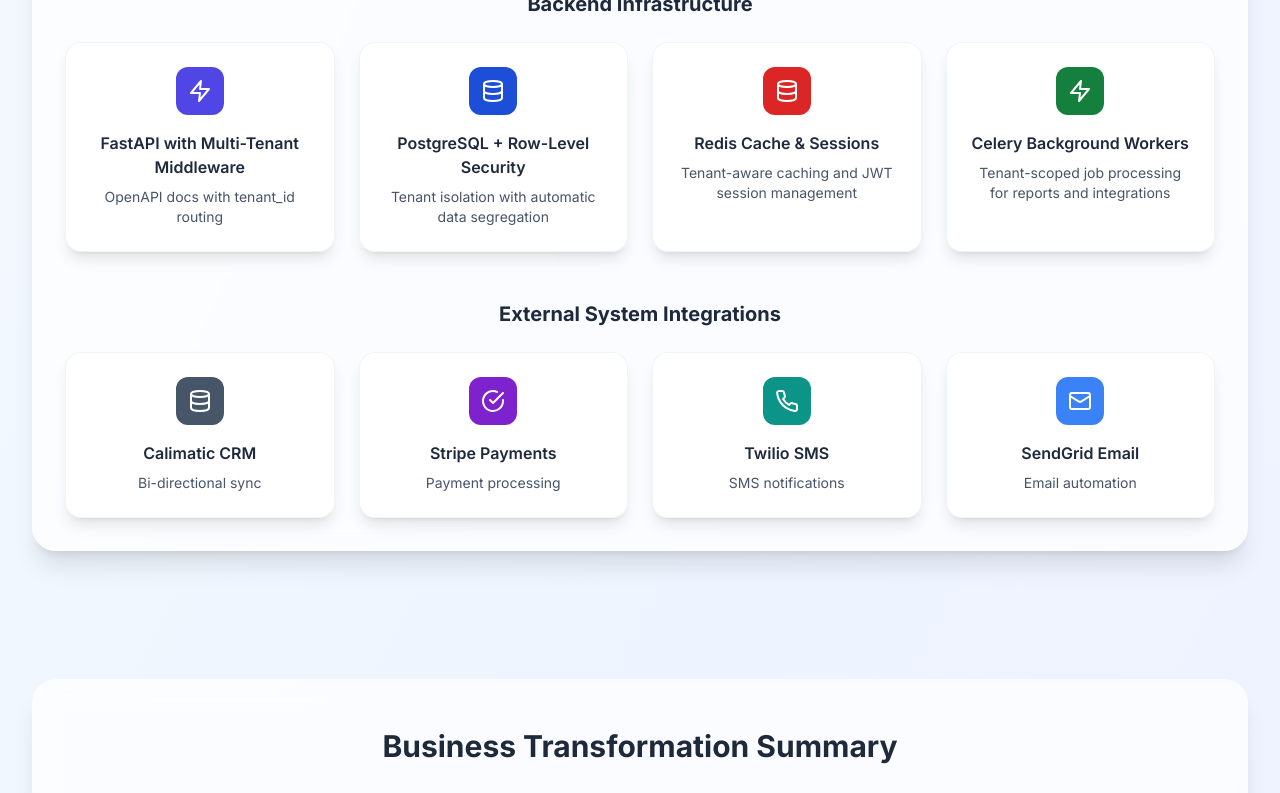
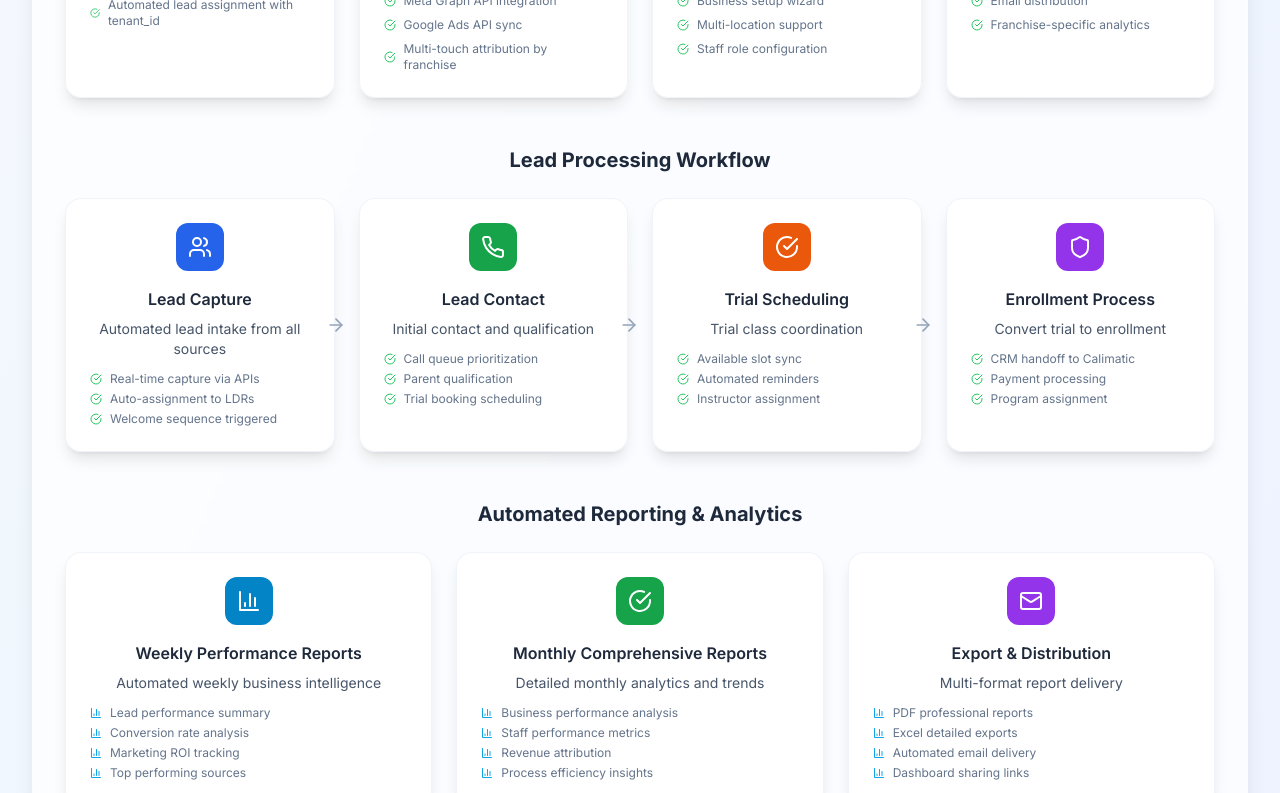
Before and after one commit to armankhan1999/FranFlow-Architecture, a Next.js app: page /client-view in a window 1280 px wide. Shown: the part 1520-2313 px from the top of the page. Built offline with nearby package versions, Linux system fonts and the light colour scheme.

Commit message:
Update Business Flow to match client requirements - educational franchise processes

```diff
--- a/src/components/client/BusinessFlowDiagram.tsx
+++ b/src/components/client/BusinessFlowDiagram.tsx
@@ -63,64 +63,73 @@ const BusinessFlowDiagram = () => {
     }
   ]
 
-  // Multi-Tenant Backend Infrastructure
-  const backendSystems = [
+  // Lead Processing Workflow - Educational Franchise Business Process
+  const leadProcessFlow = [
     {
-      name: 'FastAPI with Multi-Tenant Middleware',
-      description: 'OpenAPI docs with tenant_id routing',
-      icon: Zap,
-      iconBg: 'bg-indigo-600'
+      name: 'Lead Capture',
+      description: 'Automated lead intake from all sources',
+      icon: Users,
+      iconBg: 'bg-blue-600',
+      actions: ['Real-time capture via APIs', 'Auto-assignment to LDRs', 'Welcome sequence triggered']
     },
     {
-      name: 'PostgreSQL + Row-Level Security',
-      description: 'Tenant isolation with automatic data segregation',
-      icon: Database,
-      iconBg: 'bg-blue-700'
+      name: 'Lead Contact',
+      description: 'Initial contact and qualification',
+      icon: Phone,
+      iconBg: 'bg-green-600',
+      actions: ['Call queue prioritization', 'Parent qualification', 'Trial booking scheduling']
     },
     {
-      name: 'Redis Cache & Sessions',
-      description: 'Tenant-aware caching and JWT session management',
-      icon: Database,
-      iconBg: 'bg-red-600'
+      name: 'Trial Scheduling',
+      description: 'Trial class coordination',
+      icon: CheckCircle,
+      iconBg: 'bg-orange-600',
+      actions: ['Available slot sync', 'Automated reminders', 'Instructor assignment']
     },
     {
-      name: 'Celery Background Workers',
-      description: 'Tenant-scoped job processing for reports and integrations',
-      icon: Zap,
-      iconBg: 'bg-green-700'
+      name: 'Enrollment Process',
+      description: 'Convert trial to enrollment',
+      icon: Shield,
+      iconBg: 'bg-purple-600',
+      actions: ['CRM handoff to Calimatic', 'Payment processing', 'Program assignment']
     }
   ]
 
-  // External Integrations
-  const integrations = [
+  // Automated Reporting Features - Based on Client Requirements
+  const reportingFeatures = [
     {
-      name: 'Calimatic CRM',
-      description: 'Bi-directional sync',
-      icon: Database,
-      iconBg: 'bg-slate-600'
+      name: 'Weekly Performance Reports',
+      description: 'Automated weekly business intelligence',
+      icon: BarChart3,
+      iconBg: 'bg-primary-600',
+      features: ['Lead performance summary', 'Conversion rate analysis', 'Marketing ROI tracking', 'Top performing sources']
     },
     {
-      name: 'Stripe Payments',
-      description: 'Payment processing',
+      name: 'Monthly Comprehensive Reports',
+      description: 'Detailed monthly analytics and trends',
       icon: CheckCircle,
-      iconBg: 'bg-purple-700'
+      iconBg: 'bg-success-600',
+      features: ['Business performance analysis', 'Staff performance metrics', 'Revenue attribution', 'Process efficiency insights']
     },
     {
-      name: 'Twilio SMS',
-      description: 'SMS notifications',
-      icon: Phone,
-      iconBg: 'bg-teal-600'
-    },
-    {
-      name: 'SendGrid Email',
-      description: 'Email automation',
+      name: 'Export & Distribution',
+      description: 'Multi-format report delivery',
       icon: Mail,
-      iconBg: 'bg-blue-500'
+      iconBg: 'bg-secondary-600',
+      features: ['PDF professional reports', 'Excel detailed exports', 'Automated email delivery', 'Dashboard sharing links']
     }
   ]
 
   return (
     <div className="glass-effect rounded-3xl p-8">
+      <div className="text-center mb-12">
+        <h2 className="text-3xl font-bold text-slate-800 mb-4">
+          FranFlow Business Process Flow
+        </h2>
+        <p className="text-lg text-slate-600 max-w-3xl mx-auto">
+          Complete educational franchise operations from multi-channel lead capture through enrollment and ongoing management
+        </p>
+      </div>
       {/* External Lead Sources */}
       <motion.div
         initial={{ opacity: 0, y: 20 }}
@@ -168,7 +177,7 @@ const BusinessFlowDiagram = () => {
         className="mb-12"
       >
         <h3 className="text-xl font-bold text-slate-800 mb-6 text-center">
-          FranFlow Core System Architecture
+          FranFlow Core System Components
         </h3>
 
         <div className="grid grid-cols-1 lg:grid-cols-4 gap-6">
@@ -200,7 +209,7 @@ const BusinessFlowDiagram = () => {
         </div>
       </motion.div>
 
-      {/* Backend Infrastructure */}
+      {/* Lead Processing Workflow */}
       <motion.div
         initial={{ opacity: 0, y: 20 }}
         whileInView={{ opacity: 1, y: 0 }}
@@ -209,30 +218,45 @@ const BusinessFlowDiagram = () => {
         className="mb-12"
       >
         <h3 className="text-xl font-bold text-slate-800 mb-6 text-center">
-          Backend Infrastructure
+          Lead Processing Workflow
         </h3>
 
         <div className="grid grid-cols-1 md:grid-cols-4 gap-6">
-          {backendSystems.map((system, index) => (
+          {leadProcessFlow.map((step, index) => (
             <motion.div
-              key={system.name}
+              key={step.name}
               initial={{ opacity: 0, x: -20 }}
               whileInView={{ opacity: 1, x: 0 }}
               transition={{ duration: 0.5, delay: 0.4 + (index * 0.1) }}
               viewport={{ once: true }}
-              className="diagram-node text-center"
+              className="diagram-node text-center relative"
             >
-              <div className={`w-12 h-12 rounded-xl flex items-center justify-center mb-4 mx-auto ${system.iconBg}`}>
-                <system.icon className="w-6 h-6 text-white" />
+              <div className={`w-12 h-12 rounded-xl flex items-center justify-center mb-4 mx-auto ${step.iconBg}`}>
+                <step.icon className="w-6 h-6 text-white" />
               </div>
-              <h4 className="font-semibold text-slate-800 mb-2">{system.name}</h4>
-              <p className="text-sm text-slate-600">{system.description}</p>
+              <h4 className="font-semibold text-slate-800 mb-2">{step.name}</h4>
+              <p className="text-sm text-slate-600 mb-3">{step.description}</p>
+
+              <div className="space-y-1">
+                {step.actions.map((action, idx) => (
+                  <div key={idx} className="flex items-center space-x-2 text-xs text-slate-500">
+                    <CheckCircle className="w-3 h-3 text-success-500" />
+                    <span>{action}</span>
+                  </div>
+                ))}
+              </div>
+
+              {index < leadProcessFlow.length - 1 && (
+                <div className="hidden md:block absolute -right-3 top-1/2 transform -translate-y-1/2 z-10">
+                  <ArrowRight className="w-5 h-5 text-slate-400" />
+                </div>
+              )}
             </motion.div>
           ))}
         </div>
       </motion.div>
 
-      {/* External Integrations */}
+      {/* Automated Reporting & Analytics */}
       <motion.div
         initial={{ opacity: 0, y: 20 }}
         whileInView={{ opacity: 1, y: 0 }}
@@ -240,24 +264,33 @@ const BusinessFlowDiagram = () => {
         viewport={{ once: true }}
       >
         <h3 className="text-xl font-bold text-slate-800 mb-6 text-center">
-          External System Integrations
+          Automated Reporting & Analytics
         </h3>
 
-        <div className="grid grid-cols-1 md:grid-cols-4 gap-6">
-          {integrations.map((integration, index) => (
+        <div className="grid grid-cols-1 md:grid-cols-3 gap-6">
+          {reportingFeatures.map((feature, index) => (
             <motion.div
-              key={integration.name}
+              key={feature.name}
               initial={{ opacity: 0, y: 20 }}
               whileInView={{ opacity: 1, y: 0 }}
               transition={{ duration: 0.5, delay: 0.6 + (index * 0.1) }}
               viewport={{ once: true }}
               className="diagram-node text-center"
             >
-              <div className={`w-12 h-12 rounded-xl flex items-center justify-center mb-4 mx-auto ${integration.iconBg}`}>
-                <integration.icon className="w-6 h-6 text-white" />
+              <div className={`w-12 h-12 rounded-xl flex items-center justify-center mb-4 mx-auto ${feature.iconBg}`}>
+                <feature.icon className="w-6 h-6 text-white" />
               </div>
-              <h4 className="font-semibold text-slate-800 mb-2">{integration.name}</h4>
-              <p className="text-sm text-slate-600">{integration.description}</p>
+              <h4 className="font-semibold text-slate-800 mb-2">{feature.name}</h4>
+              <p className="text-sm text-slate-600 mb-3">{feature.description}</p>
+
+              <div className="space-y-1">
+                {feature.features.map((item, idx) => (
+                  <div key={idx} className="flex items-center space-x-2 text-xs text-slate-500">
+                    <BarChart3 className="w-3 h-3 text-primary-500" />
+                    <span>{item}</span>
+                  </div>
+                ))}
+              </div>
             </motion.div>
           ))}
         </div>
```
